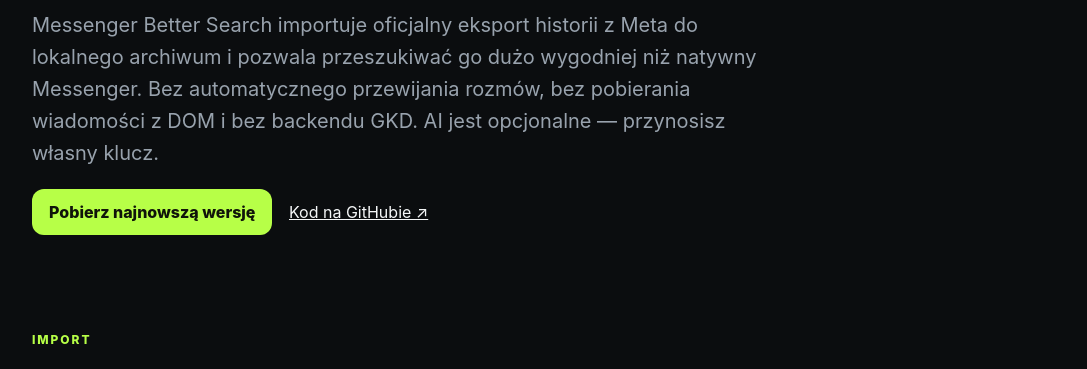
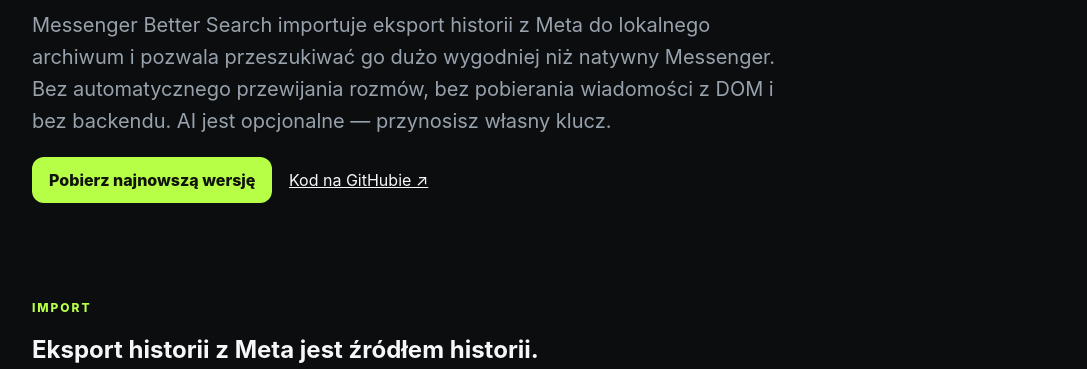
Before and after one commit to gkk-dev-ops/messenger-better-search, a browser extension: page docs/index.html in a window 1280 px wide. Shown: the part 399-768 px from the top of the page, without its empty margins (96-1183 px from the left). Drawn offline with Linux system fonts and the light colour scheme.

Commit message:
docs: clarify Meta export wording on Pages

```diff
--- a/docs/index.html
+++ b/docs/index.html
@@ -15,14 +15,14 @@
 <header class="hero">
 <div class="eyebrow">Open-source by <a href="https://gkd.agency" target="_blank" rel="noopener noreferrer">GKD</a> · Local-first</div>
 <h1>Pamiętasz rozmowę. Nie pamiętasz, gdzie jej szukać.</h1>
-<p>Messenger Better Search importuje oficjalny eksport historii z Meta do lokalnego archiwum i pozwala przeszukiwać go dużo wygodniej niż natywny Messenger. Bez automatycznego przewijania rozmów, bez pobierania wiadomości z DOM i bez backendu GKD. AI jest opcjonalne — przynosisz własny klucz.</p>
+<p>Messenger Better Search importuje eksport historii z Meta do lokalnego archiwum i pozwala przeszukiwać go dużo wygodniej niż natywny Messenger. Bez automatycznego przewijania rozmów, bez pobierania wiadomości z DOM i bez backendu. AI jest opcjonalne — przynosisz własny klucz.</p>
 <a class="cta" href="https://github.com/gkk-dev-ops/messenger-better-search/releases/latest">Pobierz najnowszą wersję</a>
 <a style="margin-left:12px" href="https://github.com/gkk-dev-ops/messenger-better-search">Kod na GitHubie ↗</a>
 </header>
 
 <section class="section">
 <div class="eyebrow">Import</div>
-<h2>Oficjalny eksport Meta jest źródłem historii.</h2>
+<h2>Eksport historii z Meta jest źródłem historii.</h2>
 <p style="color:var(--m);max-width:760px">W Meta Accounts Center wybierasz <strong>Export Your Information → Messages → JSON</strong>, pobierasz ZIP i przeciągasz go do Better Search. Pierwszy import może objąć całą historię, a kolejne tylko nowy okres — rozszerzenie deduplikuje wiadomości i aktualizuje lokalny indeks.</p>
 <img class="shot" src="screenshots/import-progress.svg" alt="Meta archive import progress in Messenger Better Search">
 </section>
```
